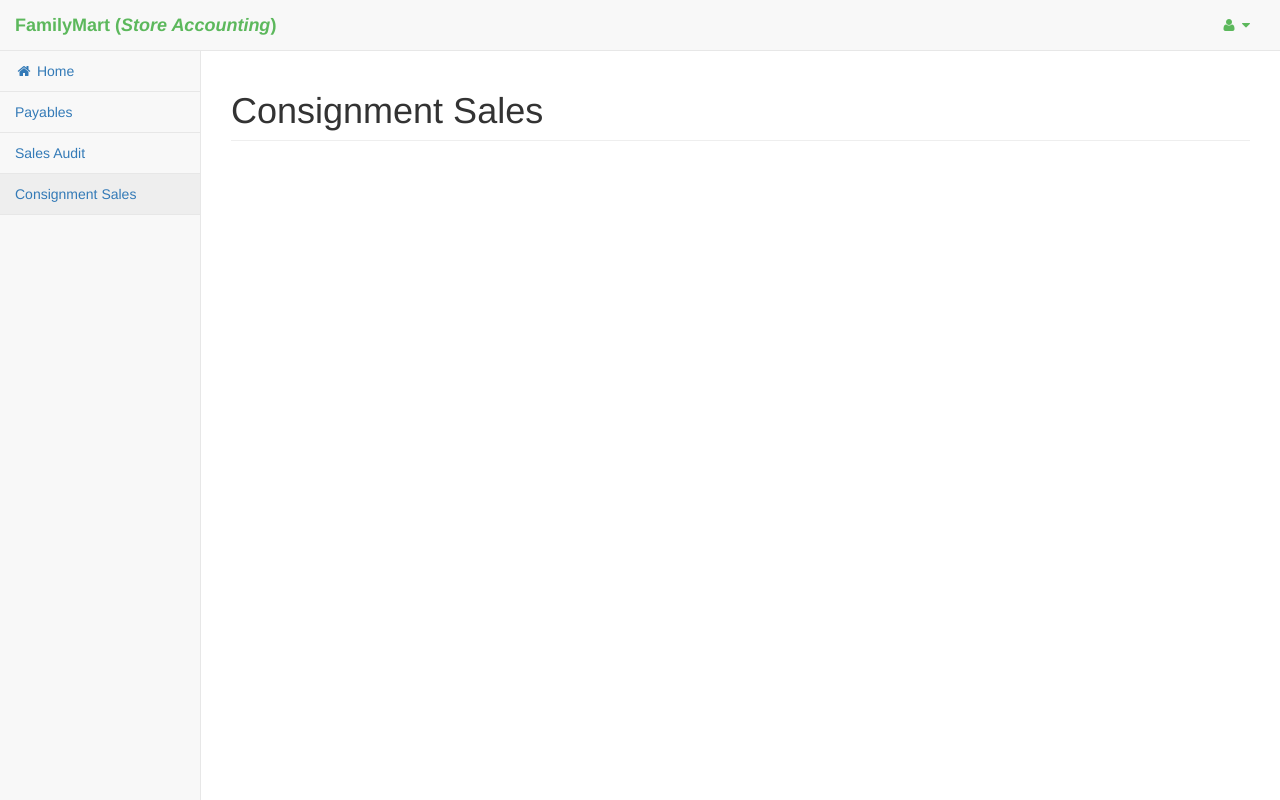
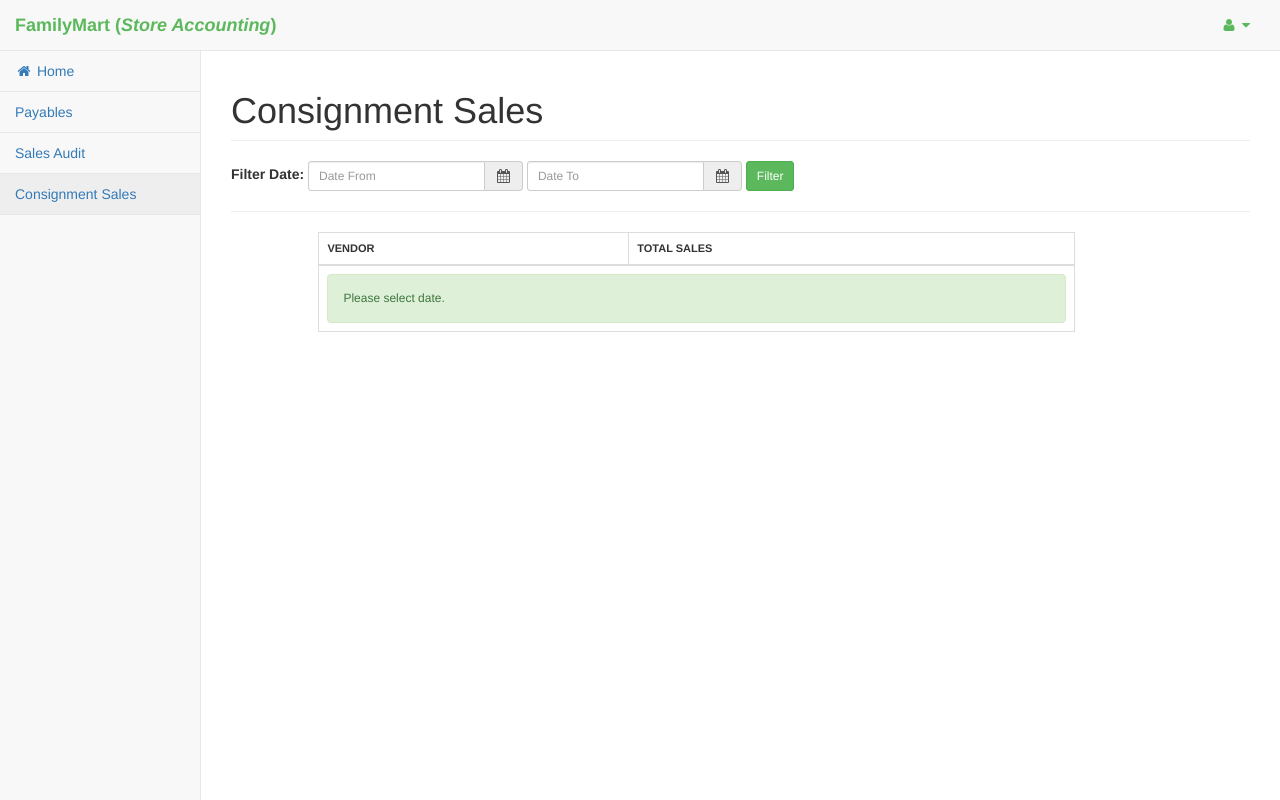
Before and after one commit to joshbrosas/FM-STOREACCOUNTING, a CodeIgniter app: page /index.php/payables/consignment in a window 1280 px wide. Run offline with CodeIgniter, Linux system fonts and the light colour scheme.

Commit message:
Add script for consignment

```diff
--- a/application/controllers/payables.php
+++ b/application/controllers/payables.php
@@ -245,6 +245,24 @@ class Payables extends CI_Controller {
 
 	public function consignment()
 	{
+
+		$data['pagetitle'] = 'Consignment Sales';
+		$this->load->view('templates/consignment', $data);
+	}
+
+	public function filter_consignment()
+	{
+		$date = new DateTime($this->input->post('datefilter1'));
+		$format_date_from = $date->format("ymd");
+		$frmt_date_from = "$format_date_from";
+		$datefrom =  $frmt_date_from;
+
+		$date = new DateTime($this->input->post('datefilter2'));
+		$format_date_from = $date->format("ymd");
+		$frmt_date_from = "$format_date_from";
+		$dateto =  $frmt_date_from;
+
+		$data['result']	   = $this->search_model->consignment($datefrom, $dateto);
 		$data['pagetitle'] = 'Consignment Sales';
 		$this->load->view('templates/consignment', $data);
 	}
--- a/application/models/search_model.php
+++ b/application/models/search_model.php
@@ -189,4 +189,21 @@ class Search_model extends CI_Model {
 		$result  = $statement->fetchAll();
 		return $result;
 	}
+
+	public function consignment($datefrom, $dateto)
+	{
+		$this->dbh = new PDO($this->connectionString(),"","");
+
+		$query = "select c.asname as vendor,sum(a.csexpr) as totalsales
+				 from MMFMSLIB.cshdet a inner join MMFMSLIB.invmst b
+				  on a.cssku=b.inumbr inner join MMFMSLIB.apsupp c
+				  on c.asnum=b.asnum where a.cscen=1 and csdate
+				  between {$datefrom} and {$dateto} and b.istype='CC'
+				  group by c.asname";
+
+		$statement = $this->dbh->prepare($query);
+		$statement->execute();
+		$result  = $statement->fetchAll();
+		return $result;
+	}
 }
--- a/application/views/templates/consignment.php
+++ b/application/views/templates/consignment.php
@@ -1,3 +1,41 @@
 <?php $this->load->view('main/header'); ?>
+<form method="post" action="<?php echo site_url('payables/filter_consignment')?>" class="form-inline" id="formconsignment">
+  <div class="form-group">
+    <label>Filter Date: </label>
+    <div class="form-group input-group input-append date">
+        <input type="text" id="dpd1" name="datefilter1" style="background-color: #fff;cursor: pointer" placeholder="Date From" value="<?php echo set_value('datefilter1', ''); ?>" class="form-control input-sm" readonly>
+       <span class="input-group-addon"><i class="fa fa-calendar"></i></span>
+    </div>
+    <div class="form-group input-group input-append date">
+        <input type="text" id="dpd2" name="datefilter2" style="background-color: #fff;cursor: pointer" placeholder="Date To" value="<?php echo set_value('datefilter2', ''); ?>" class="form-control input-sm" readonly>
+       <span class="input-group-addon"><i class="fa fa-calendar"></i></span>
+    </div>
+  </div>
+  <input name="btnfilter" value="Filter" class="btn btn-success btn-sm" type="submit">
+<hr>
 
+
+<div class="row">
+<div class="col-md-offset-1 col-md-9">
+<table class="table table-bordered table-hover" style="font-size: 12px">
+	<thead style="font-size: 11px">
+      <tr>
+        <th>VENDOR</th>
+        <th>TOTAL SALES</th>
+      </tr>
+    </thead>
+    <?php if(isset($result)){ ?>
+        <?php foreach($result as $values){?>
+          <tr>
+            <td class="col-md-1"><?php echo $values['VENDOR']; ?></td>
+            <td class="col-md-1" style="text-align: right"><?php echo number_format($values['TOTALSALES'], 2); ?></td>
+          </tr>
+        <?php } ?>
+    <?php }else{ ?>
+    <td colspan="2"><div class="alert alert-success" style="margin-bottom: 0px">Please select date.</div></td>
+    <?php } ?>
+</table>
+</div>
+
+</form>
 <?php $this->load->view('main/footer'); ?>
--- a/application/views/templates/salesaudit.php
+++ b/application/views/templates/salesaudit.php
@@ -3,7 +3,7 @@
   <div class="form-group">
     <label>Filter Date: </label>
     <div class="form-group input-group input-append date">
-        <input type="text" id="dpd1" name="datefilter" style="background-color: #fff" value="<?php echo set_value('datefilter', ''); ?>" class="form-control input-sm" readonly>
+        <input type="text" id="dpd1" name="datefilter" style="background-color: #fff;cursor: pointer" value="<?php echo set_value('datefilter', ''); ?>" class="form-control input-sm" readonly>
        <span class="input-group-addon"><i class="fa fa-calendar"></i></span>
     </div>
   </div>
--- a/assets/dist/js/custom.js
+++ b/assets/dist/js/custom.js
@@ -24,7 +24,7 @@ $("#formexport").submit(function () {
 });
 
 $('#dpd1').datepicker();
-
+$('#dpd2').datepicker();
 $(document).ready(function () {
 
 window.setTimeout(function() {
@@ -36,6 +36,16 @@ window.setTimeout(function() {
 });
 
 $("#formexport").submit(function () {
+  var datepicker1 = $('#dpd1').val();
+  var datepicker2 = $('#dpd2').val();
+  if(datepicker1 == '' || datepicker2 == '')
+  {
+      alert('Please Fill all the required fields!');
+      return false;
+  }
+  });
+
+$("#formconsignment").submit(function () {
   var datepicker1 = $('#dpd1').val();
   var datepicker2 = $('#dpd2').val();
   if(datepicker1 == '' || datepicker2 == '')
```
Also changed, not shown: application/views/templates/payables.php (+4 -4 lines), application/views/main/footer.php (line endings or trailing spaces).
